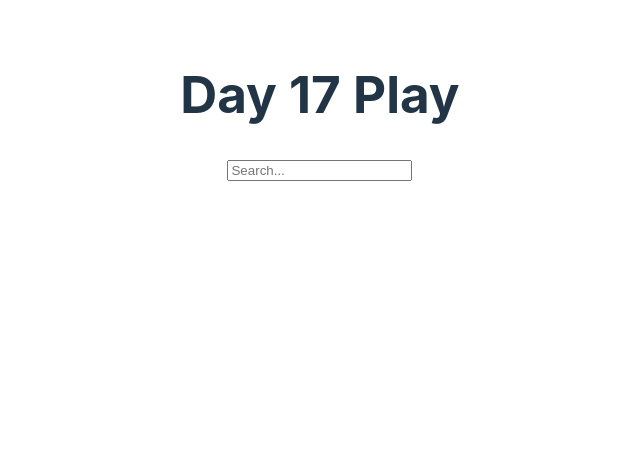
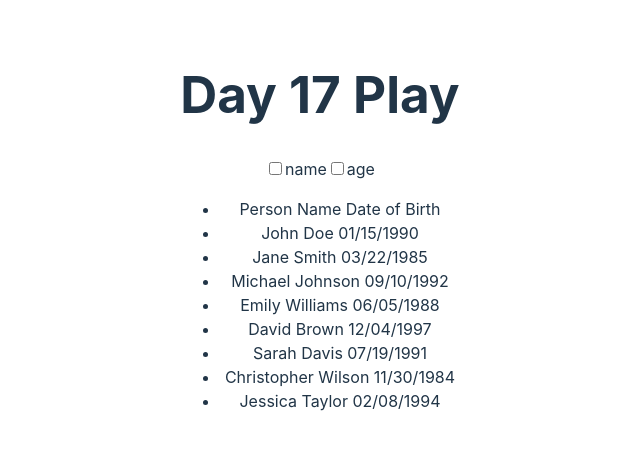
Before and after one commit to felixchen3674/react04292024, a React (Vite) app in the folder homework/react_homework/: page / in a window 1280 px wide. Shown: the top 450 px of the page, without its empty margins (320-960 px from the left). Built offline with nearby package versions, Linux system fonts and the light colour scheme.

Commit message:
update 17

```diff
--- a/homework/react_homework/src/day17_performance/notes/index.tsx
+++ b/homework/react_homework/src/day17_performance/notes/index.tsx
@@ -5,8 +5,8 @@ export default function Day17Play() {
   return (
     <div>
       <h1>Day 17 Play</h1>
-      {/* <BirthdayRecord /> */}
-      <DebouncedCallback />
+      <BirthdayRecord />
+      {/* <DebouncedCallback /> */}
     </div>
   );
 }
```
